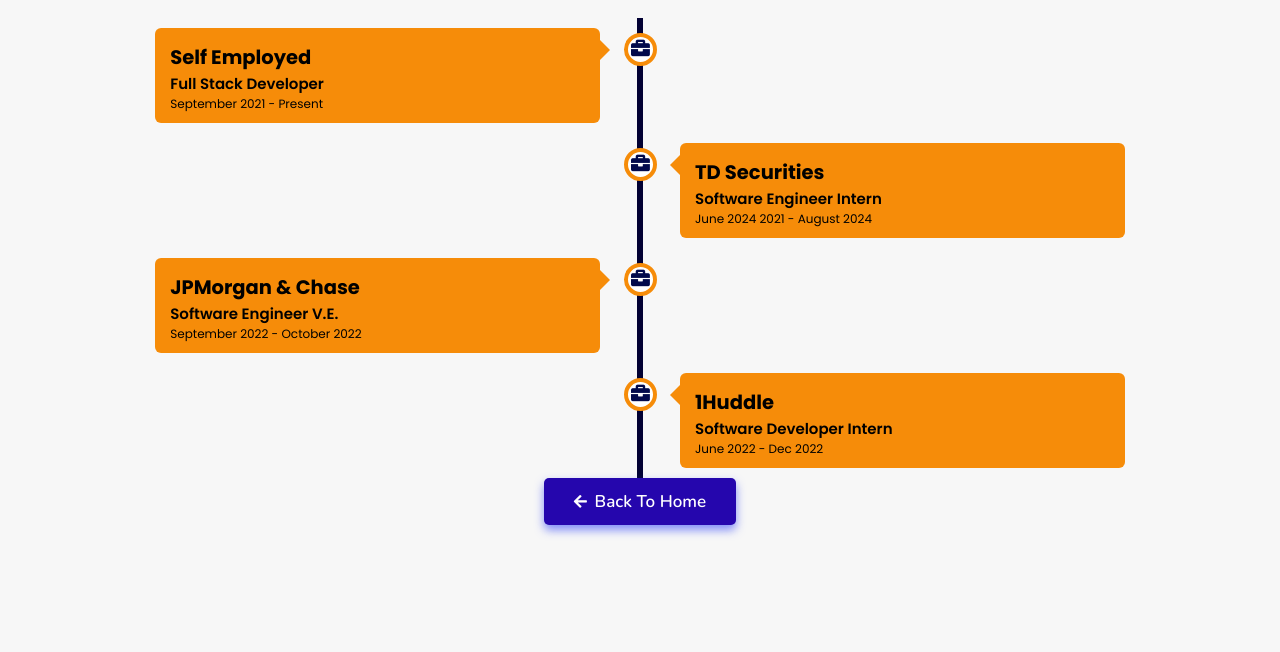
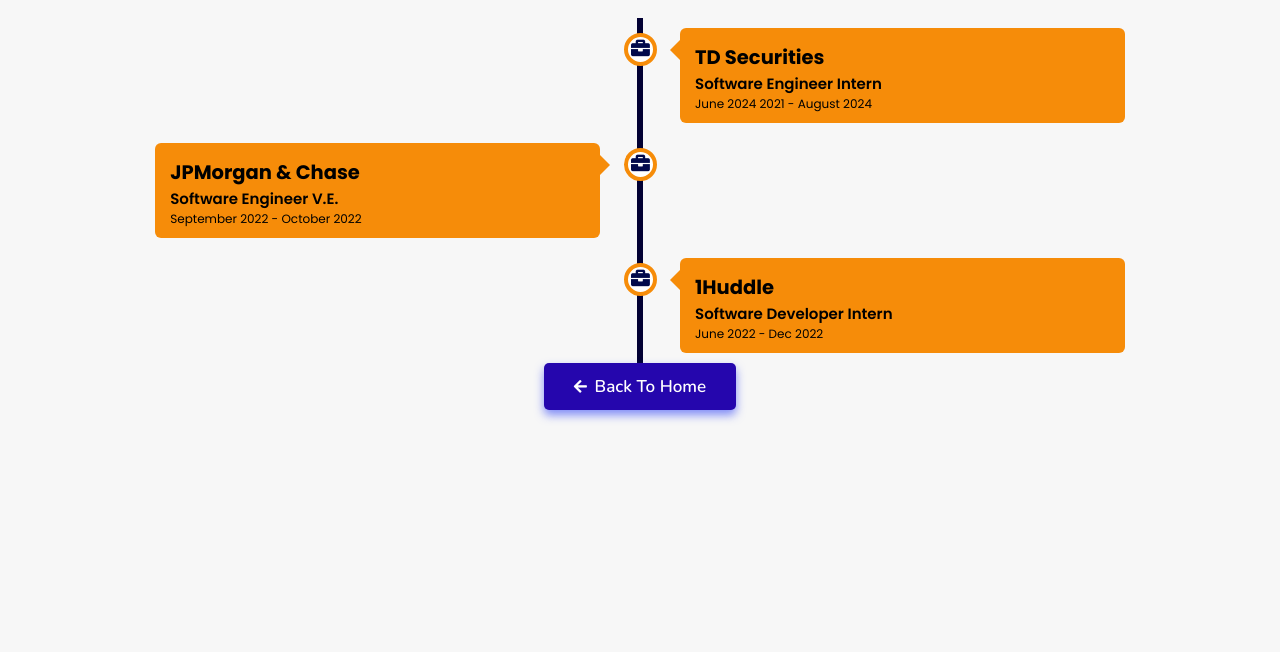
Before and after one commit to VenkataS1/VenkataS1.github.io, a plain HTML site: page experience/index.html in a window 1280 px wide. Shown: the part 148-800 px from the top of the page. Drawn offline with nearby package versions, Linux system fonts and the light colour scheme.

Commit message:
Describe your changes here, e.g., Update styles and fix navigation issues

```diff
--- a/experience/index.html
+++ b/experience/index.html
@@ -41,18 +41,6 @@
   </div>
 
   <div class="timeline">
-
-    <div class="container left">
-      <div class="content">
-        <div class="tag">
-          <h2>Self Employed</h2>
-        </div>
-        <div class="desc">
-            <h3>Full Stack Developer</h3>
-            <p>September 2021 - present</p>
-        </div>
-      </div>
-    </div>
 
     <div class="container right">
         <div class="content">
```
